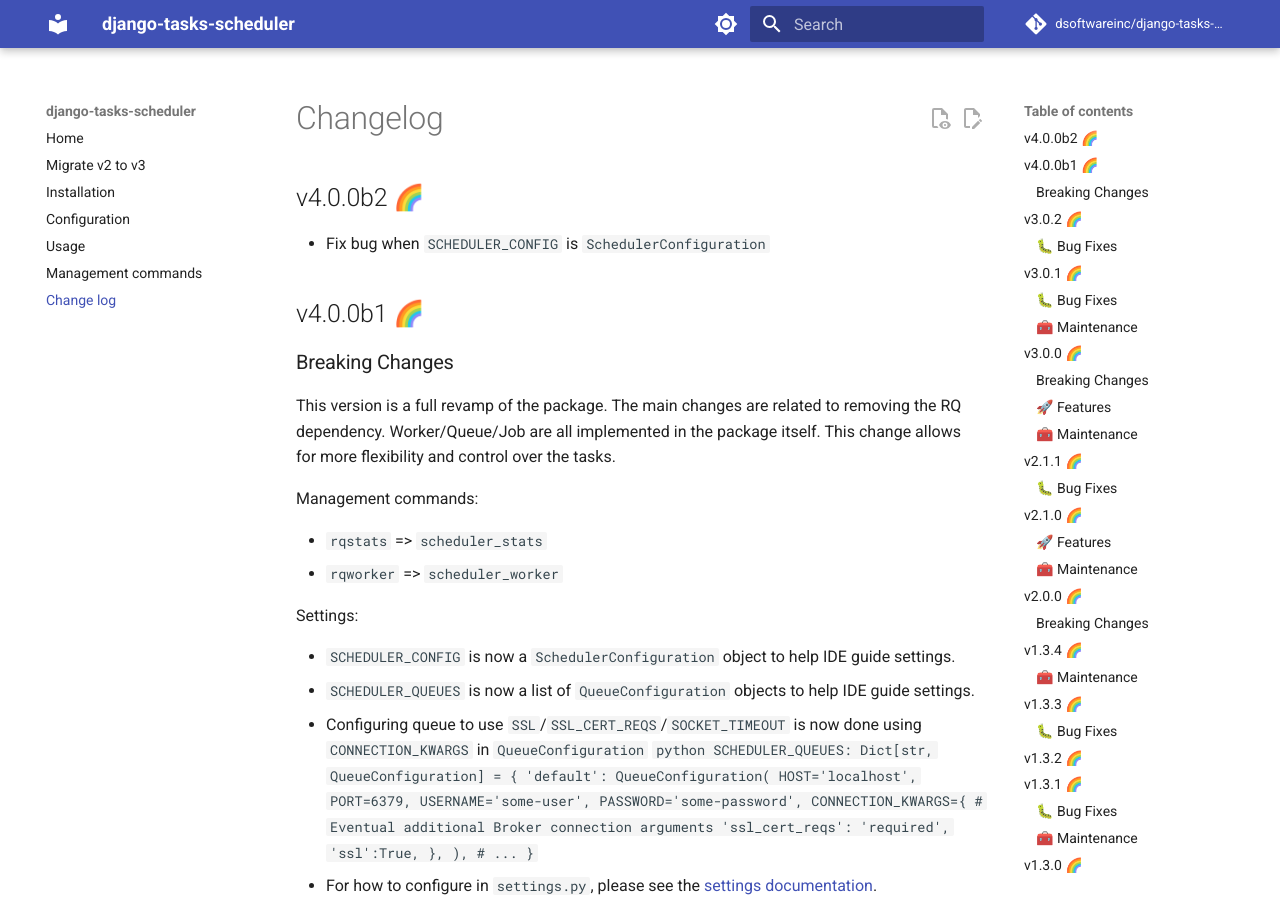
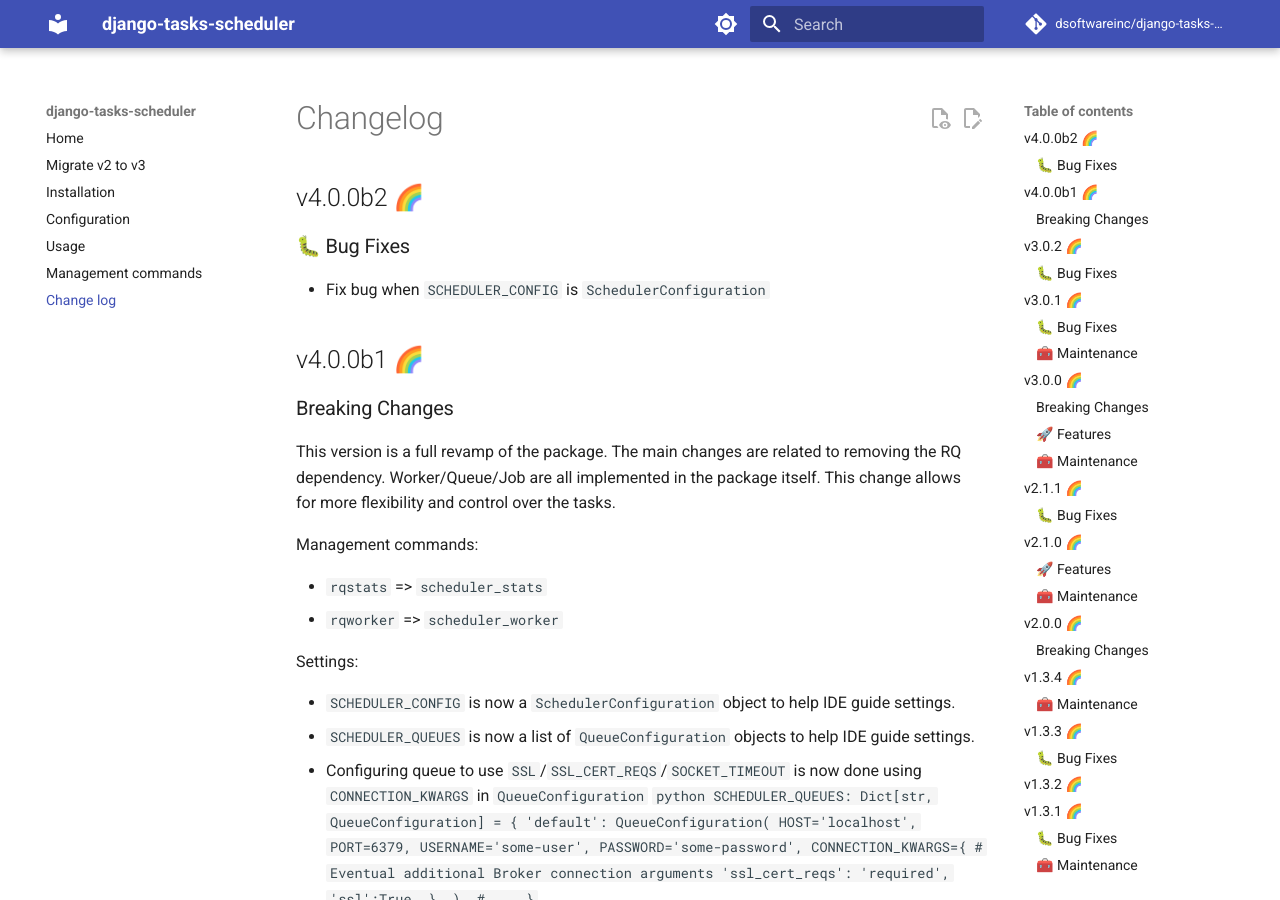
Before and after one commit to django-commons/django-tasks-scheduler, an MkDocs documentation site: the page built from docs/changelog.md, in a window 1280 px wide and 900 px high. Built offline with MkDocs 1.6.1 and Material for MkDocs 9.7.7, drawn with Linux system fonts in a browser that asks for light colours; comment, search, counter and statistics services are not loaded.

Commit message:
doc:update

```diff
--- a/docs/changelog.md
+++ b/docs/changelog.md
@@ -2,7 +2,10 @@
 
 ## v4.0.0b2 🌈
 
+### 🐛 Bug Fixes
+
 - Fix bug when `SCHEDULER_CONFIG` is `SchedulerConfiguration`
+
 ## v4.0.0b1 🌈
 
 ### Breaking Changes
```
